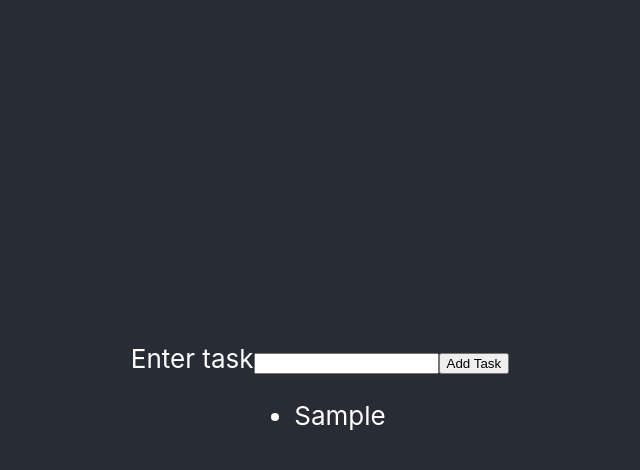
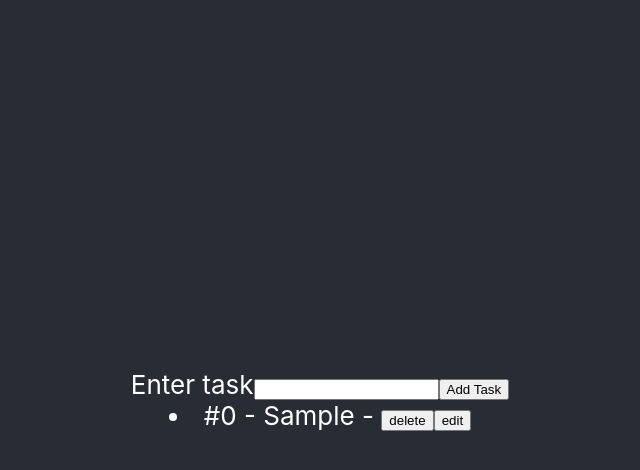
Before and after one commit to JustWaveThings/react_task_app, a React (Create React App) app in the folder task-app/: page / in a window 1280 px wide. Both pictures are taken after typing "Sample" into the empty fields and a click on the button "Add Task". Shown: the top 470 px of the page, without its empty margins (320-960 px from the left). Built offline with nearby package versions, Linux system fonts and the light colour scheme.

Commit message:
Delete works

```diff
--- a/task-app/src/App.js
+++ b/task-app/src/App.js
@@ -11,10 +11,17 @@ class App extends Component {
 			task: {
 				text: '',
 				id: uniqid(),
+				index: 0,
 			},
 			tasks: [],
 		};
 	}
+
+	deleteTask = taskId => {
+		this.setState({
+			tasks: this.state.tasks.filter(task => task.id !== taskId),
+		});
+	};
 
 	handleChange = e => {
 		this.setState({
@@ -51,7 +58,10 @@ class App extends Component {
 					/>
 					<button type="submit">Add Task</button>
 				</form>
-				<Overview tasks={tasks} />
+				<Overview
+					tasks={tasks}
+					deleteTask={this.deleteTask}
+				/>
 			</div>
 		);
 	}
--- a/task-app/src/components/Overview.js
+++ b/task-app/src/components/Overview.js
@@ -1,15 +1,19 @@
 import React from 'react';
 
 const Overview = props => {
-	const { tasks } = props;
+	const { tasks, deleteTask } = props;
 
-	return (
-		<ul>
-			{tasks.map(task => {
-				return <li key={task.id}>{task.text}</li>;
-			})}
-		</ul>
-	);
+	const listItems = tasks.map((task, i) => {
+		return (
+			<li key={task.id}>
+				{`#${i}`} - {task.text} -{' '}
+				<button onClick={() => deleteTask(task.id)}>delete</button>
+				<button onClick={() => editTask(task.id)}>edit</button>
+			</li>
+		);
+	});
+
+	return <>{listItems}</>;
 };
 
 export default Overview;
```
